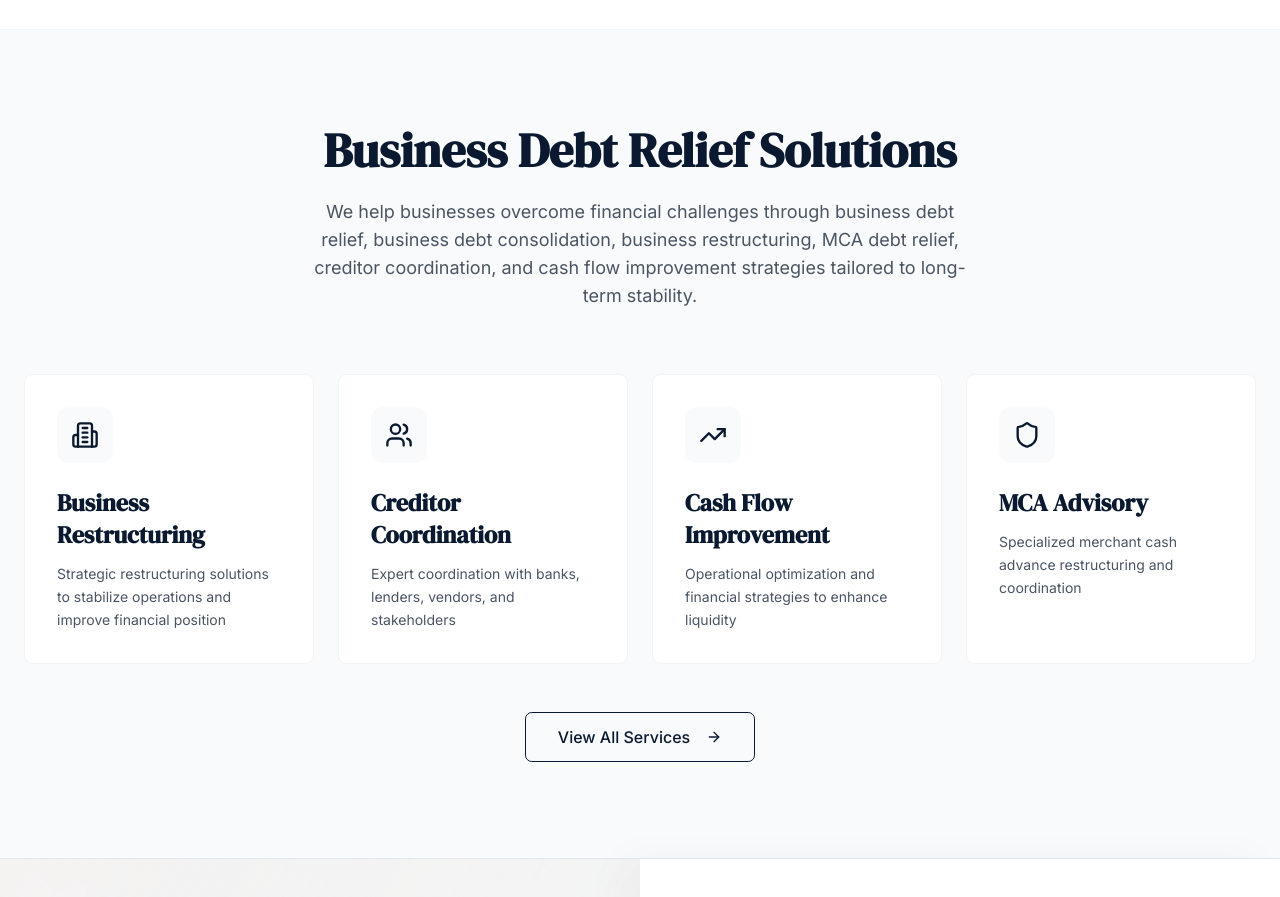
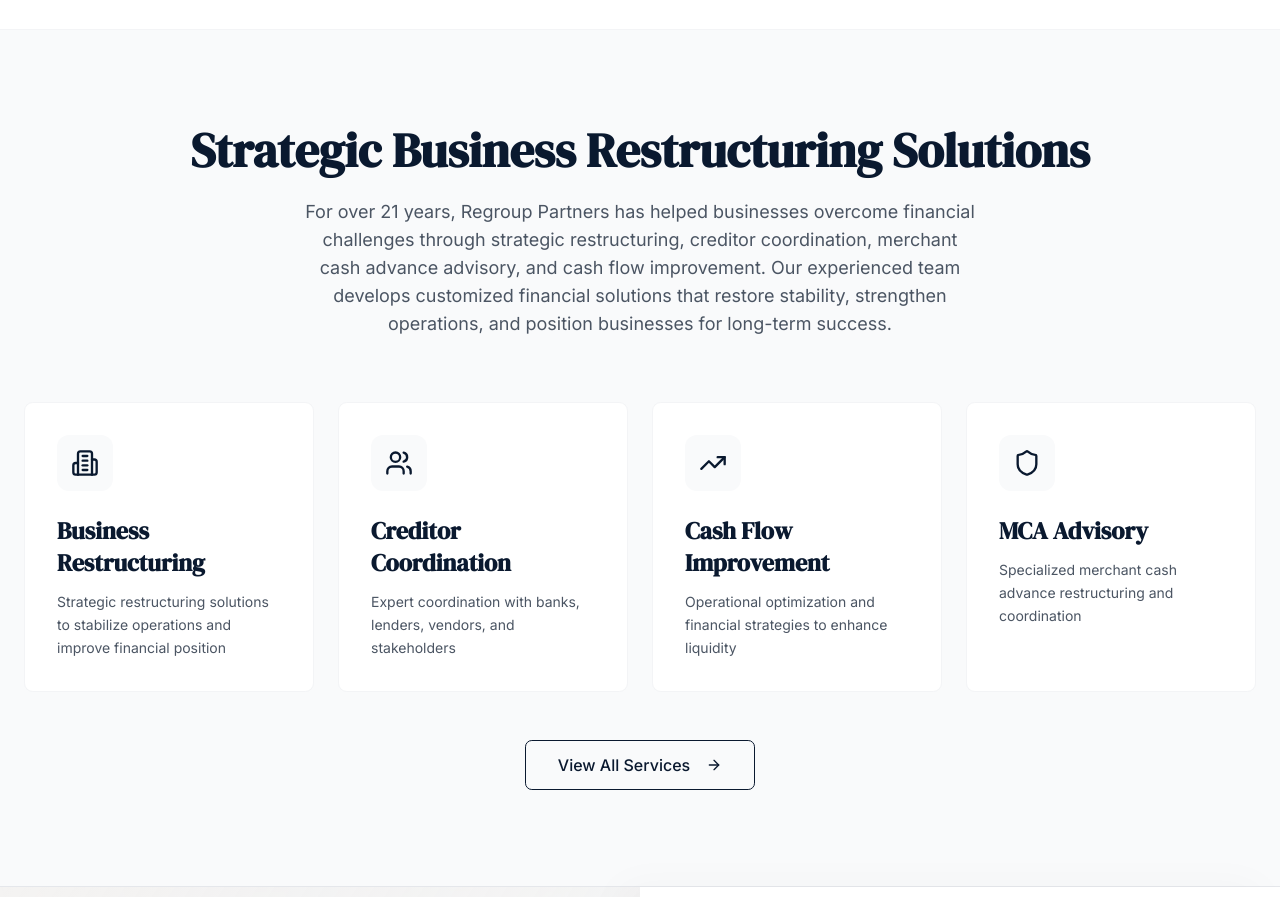
Before and after one commit to samknows9999/sg-054d5103-85fc-4583-be9c-e577d71113a8-1779968500, a Next.js app: page / in a window 1280 px wide. Shown: the part 1460-2357 px from the top of the page. Built offline with nearby package versions, Linux system fonts and the light colour scheme; no server answers; what react-google-recaptcha-v3 would draw is missing.

Commit message:
Update src/pages/index.tsx

```diff
--- a/src/pages/index.tsx
+++ b/src/pages/index.tsx
@@ -133,10 +133,10 @@ Date & Time: ${new Date().toLocaleString()}
         <section className="py-24 bg-gray-50 border-b border-gray-200">
           <div className="max-w-[1400px] mx-auto px-6">
             <div className="text-center mb-16">
-              <h2 className="font-serif font-semibold text-4xl md:text-5xl text-[#0A192F] mb-6">Business Debt Relief Solutions
+              <h2 className="font-serif font-semibold text-4xl md:text-5xl text-[#0A192F] mb-6">Strategic Business Restructuring Solutions
 
               </h2>
-              <p className="text-lg text-gray-600 max-w-2xl mx-auto">We help businesses overcome financial challenges through business debt relief, business debt consolidation, business restructuring, MCA debt relief, creditor coordination, and cash flow improvement strategies tailored to long-term stability.
+              <p className="text-lg text-gray-600 max-w-2xl mx-auto">For over 21 years, Regroup Partners has helped businesses overcome financial challenges through strategic restructuring, creditor coordination, merchant cash advance advisory, and cash flow improvement. Our experienced team develops customized financial solutions that restore stability, strengthen operations, and position businesses for long-term success.
 
               </p>
             </div>
```
